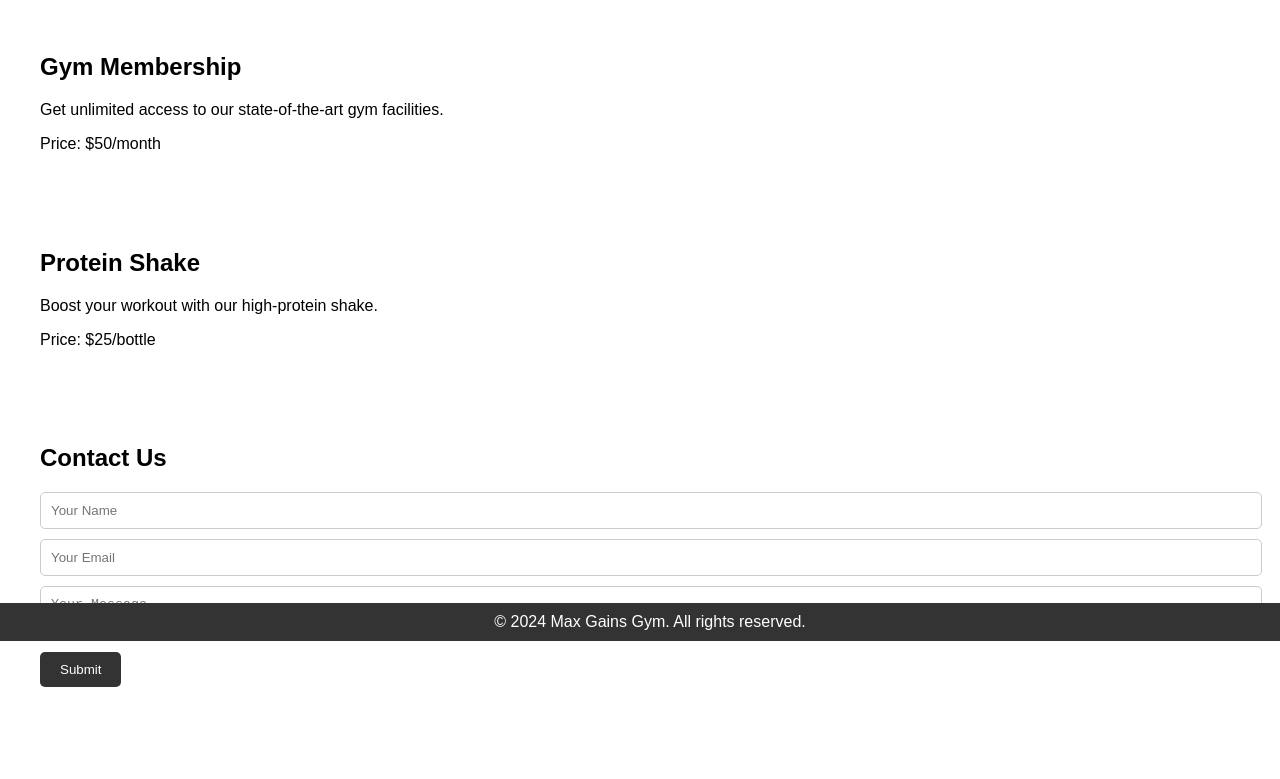
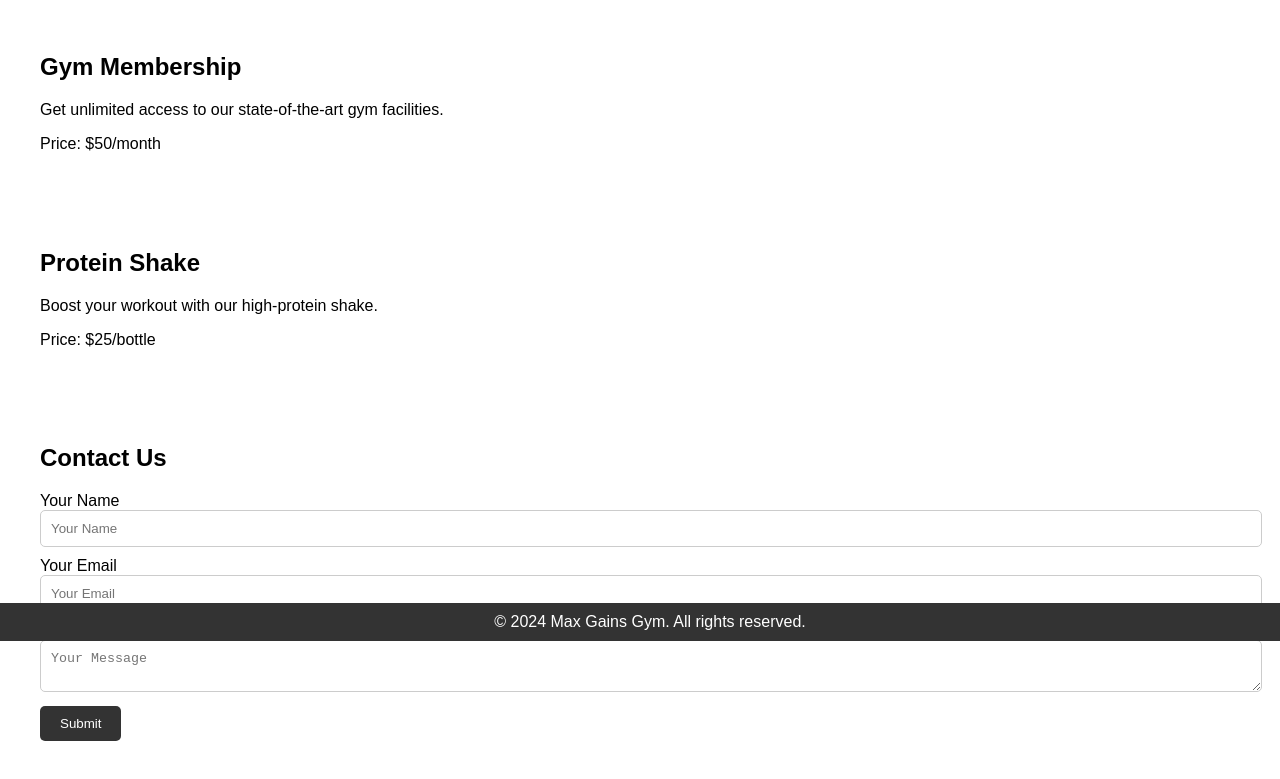
Before and after one commit to zachwar2021/LLM-Phind, a plain HTML site: page index.html in a window 1280 px wide. Shown: the part 159-938 px from the top of the page. Before the commit the page ends 886 px from the top, so only its background shows below. Drawn offline with Linux system fonts and the light colour scheme.

Commit message:
Update index.html

```diff
--- a/index.html
+++ b/index.html
@@ -97,9 +97,15 @@
 
         <form>
             <h2>Contact Us</h2>
-            <input type="text" placeholder="Your Name" required>
-            <input type="email" placeholder="Your Email" required>
-            <textarea placeholder="Your Message" required></textarea>
+            <label for="name">Your Name</label>
+            <input type="text" id="name" placeholder="Your Name" required>
+
+            <label for="email">Your Email</label>
+            <input type="email" id="email" placeholder="Your Email" required>
+
+            <label for="message">Your Message</label>
+            <textarea id="message" placeholder="Your Message" required></textarea>
+
             <button type="submit">Submit</button>
         </form>
     </main>
```
